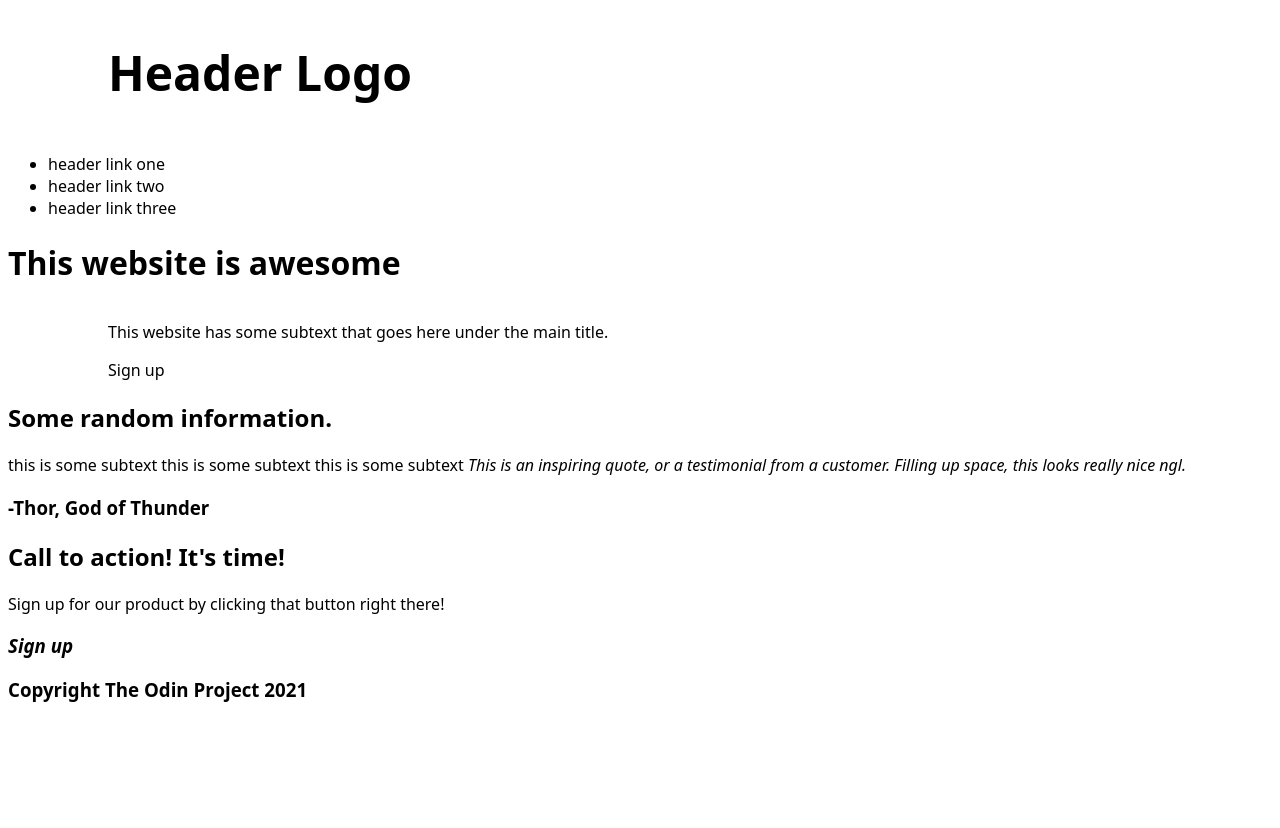
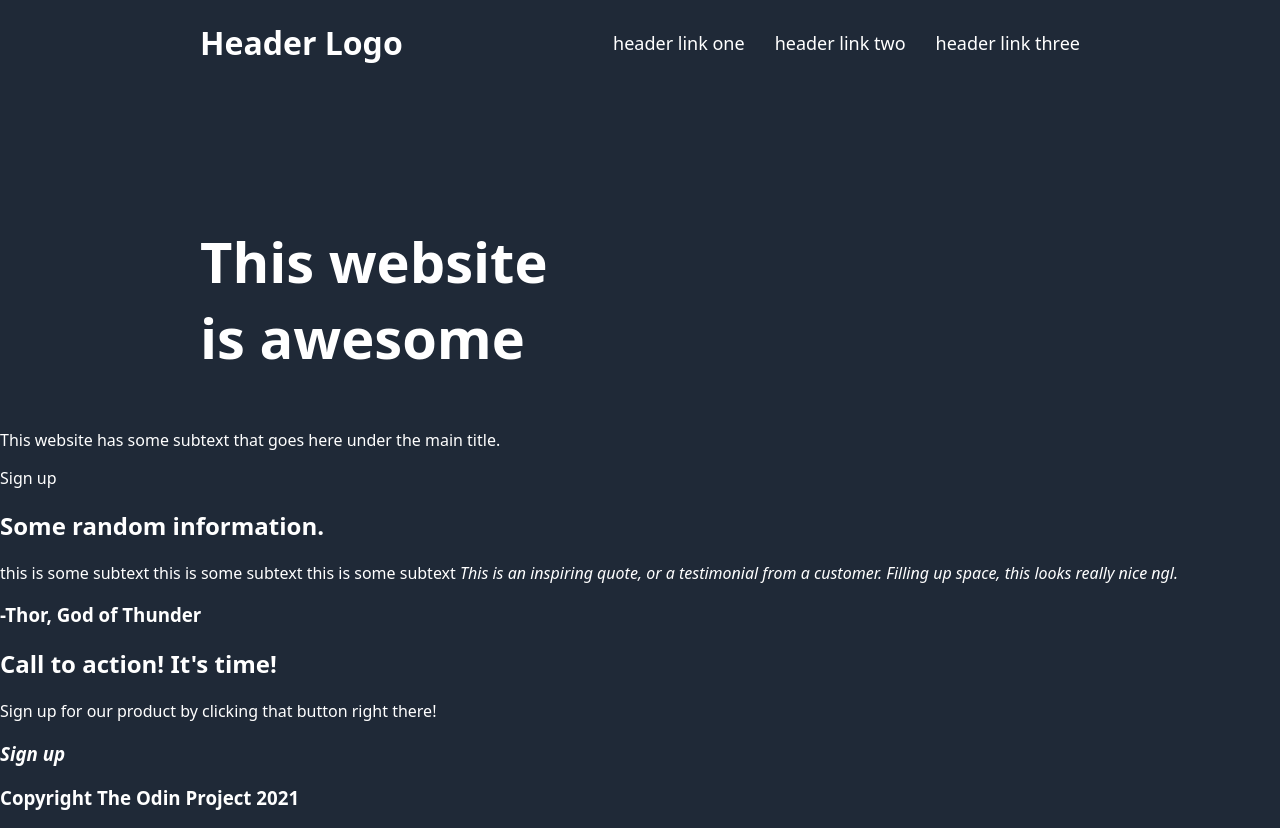
Before and after one commit to ashleyd3391/Project-Webpage, a plain HTML site: page index.html in a window 1280 px wide. Before the commit the page ends 800 px from the top, so only its background shows below. Drawn offline with Linux system fonts and the light colour scheme.

Commit message:
Implemented more flex properties and used classes to specify the format of each element.

```diff
--- a/style.css
+++ b/style.css
@@ -1,27 +1,39 @@
-* {
-font-family: system-ui, -apple-system, BlinkMacSystemFont, 'Segoe UI', Roboto, Oxygen, Ubuntu, Cantarell, 'Open Sans', 'Helvetica Neue', sans-serif;
-}
-
-.first {
-    background-color: #1F2937;
-    color:white;
-}
-
-.header-logo, .awesome, .subtext, .sign-up {
-    display: flex;
-    padding-left: 100px;
+body {
+    margin: 0%;
+    font-family: system-ui, -apple-system, BlinkMacSystemFont, 'Segoe UI', Roboto, Oxygen, Ubuntu, Cantarell, 'Open Sans', 'Helvetica Neue', sans-serif;
+    background-color: #1f2937;
+    color: white;
 }
 
 
-.header-logo {
-    display:flex;
-    font-size: 24px;
+#menu-container {
+    display: flex;
+    background-color: #1f2937;
+    color: white;
+    justify-content: space-between;
+    align-items: center;
+
+
 }
 
-.link-one {
+.header-logo {
+   display: flex;
+   margin-left: 200px;
+}
+
+ul {
+    list-style: none;
+    font-size: 18px;
     display: flex;
-    justify-content: right;
-    padding-right: 200px;
-    align-items: flex-start;
+    gap: 30px;
+    margin-right: 200px;
 
+    }
+
+.awe {
+    display: flex;
+    margin-left: 200px;
+    margin-right: 700px;
+    margin-top: 100px;
+    font-size: 28px;
 }
```
